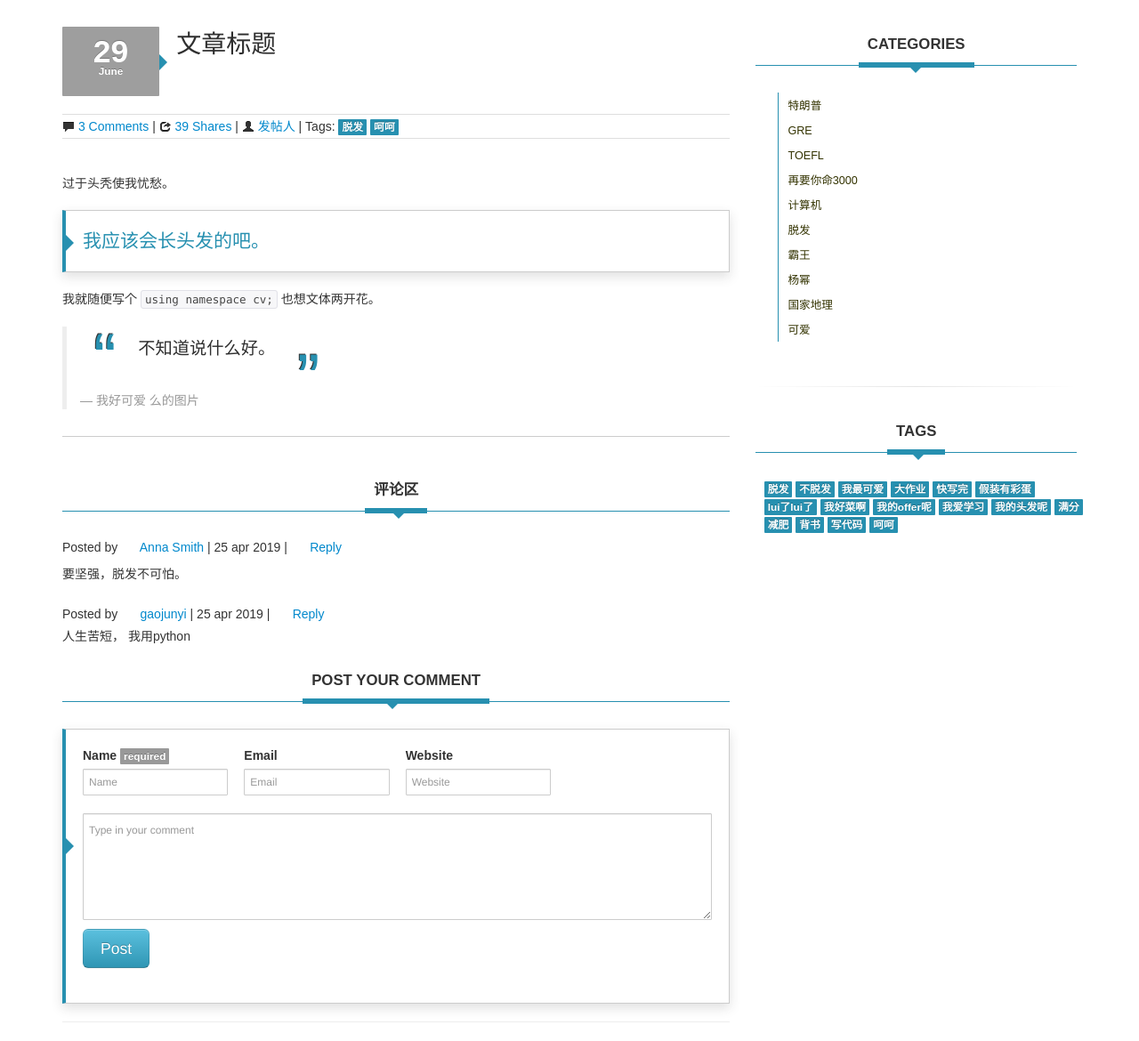
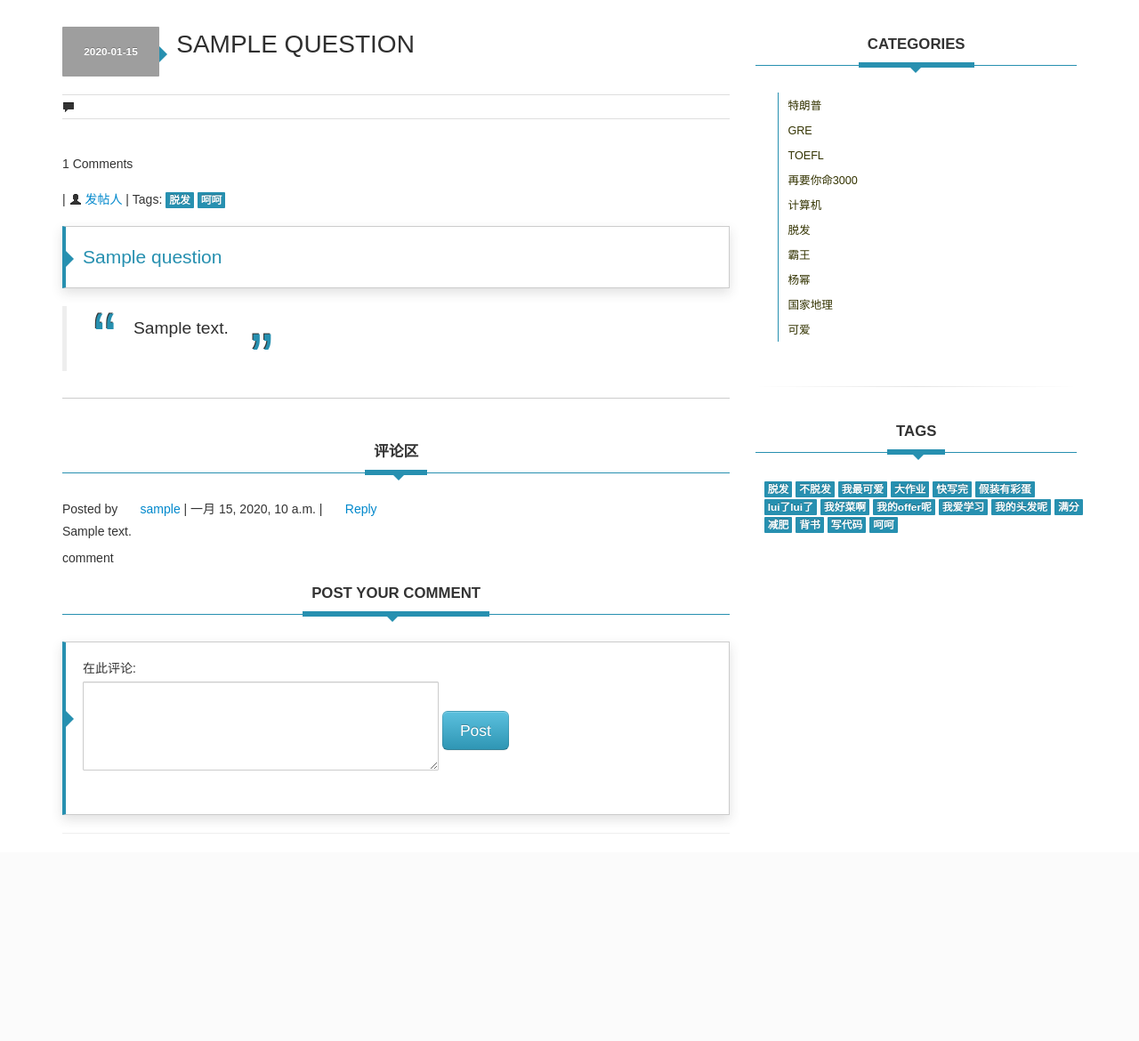
Before and after one commit to crazylnx/service_science, a Django app: template templates/show_question/article_single.html in a window 1280 px wide. Shown: the part 101-1271 px from the top of the page at 89% size. After the commit the page ends 1038 px from the top, so only its background shows below. Run offline with Django 3.2, Linux system fonts and the light colour scheme; tables that the repository leaves empty hold one stand-in row (values such as "Sample post"); the template is opened without the code that fills it: values that come from a table or form of the project are taken from there, most other values are stand-ins (such as "Sample title", 1, 10 or a date in 2020); some libraries are stand-ins or nearby versions; some web fonts are replaced; grey boxes are pictures that could not be loaded.

Commit message:
完成评论功能

```diff
--- a/homepage/models.py
+++ b/homepage/models.py
@@ -1,6 +1,3 @@
 from django.db import models
 
 # Create your models here.
-class Category( models.Model):
-    category_name = models.CharField(max_length=20)
-    category_path = models.CharField(max_length=30)
--- /dev/null
+++ b/my_comments/form.py
@@ -0,0 +1,4 @@
+from django import forms
+from django.forms import widgets
+class CommentForm(forms.Form):
+    comment=forms.CharField(label='在此评论',max_length=10000,required=True, widget=forms.Textarea(attrs={'style': 'width:400px; height:100px'}))
--- a/my_comments/models.py
+++ b/my_comments/models.py
@@ -13,3 +13,4 @@ class comment(models.Model):
     comment_question_id = models.ForeignKey(question, on_delete=models.CASCADE)
     comment_date = models.DateTimeField('date published')
     comment_content = models.CharField(max_length=5000)
+    comment_user = models.ForeignKey('log_in.user',on_delete=models.CASCADE)
--- a/my_comments/urls.py
+++ b/my_comments/urls.py
@@ -5,5 +5,5 @@ app_name='my_comments'
 urlpatterns = [
     path('MyComment/', MyComments, name='mycomments'),
     path('MyComment/Inner', MyCommentsInner, name='mycommentsinner'),
-    # path()
+    path('/homepage/question/<int:questionId>',ShowQuestion,name='showquestion')
 ]
--- a/service_science/settings.py
+++ b/service_science/settings.py
@@ -91,7 +91,7 @@ DATABASES = {
         'ENGINE': 'django.db.backends.mysql',
         'NAME': 'service_science',
         'USER': 'root',
-        'PASSWORD': '000000',
+        'PASSWORD': '123456',
         'HOST': 'localhost',
         'PORT': '3306',
     }
--- a/templates/homepage/inner_Homepage.html
+++ b/templates/homepage/inner_Homepage.html
@@ -36,7 +36,7 @@
             <div class="blog-post">
 			   	<div class="blog-item">
 					<span class="label label-info label-xl span2 center"><span class="date-blog">{{ foo.question_date }}</span> <!--<br>January--> </span>
-				  	<div class="span10"><h2 class="standart-h3title"><a href=" #">{{ foo.question_name }}</a></h2>
+				  	<div class="span10"><h2 class="standart-h3title"><a target="_parent" href="{% url 'my_comments:showquestion' foo.pk %}">{{ foo.question_name }}</a></h2>
 				  	</div>
 {#				    <p class="meta-blog clearfix">#}
 {#						<i class="icon-comment"></i>#}
--- a/templates/show_question/article_single.html
+++ b/templates/show_question/article_single.html
@@ -79,23 +79,20 @@
         <div class="span8">
           <div class="blog-post">
               <div class="">
-        		      <span class="label label-info label-xl span2 center"><span class="date-blog">29</span> <br>June </span>
-                  <div class="span10"><h2 class="standart-h2title"><a href="#">文章标题</a></h2></div>
+        		      <span class="label label-info label-xl span2 center"><span> <!--class="date-blog"-->{{ question.question_date |date:"Y-m-d "}}</span> </span>
+                  <div class="span10"><h2 class="standart-h2title"><a href="">{{ question.question_name }}</a></h2></div>
 
                   <p class="meta-blog clearfix">
       								<i class="icon-comment"></i>
-      								<a href="#">3 Comments</a>
-      								| <i class="icon-share"></i>
-      								<a href="#">39 Shares</a> | <i class="icon-user"></i>
+      								<p>{{ commentCount }} Comments</p>
+      								 | <i class="icon-user"></i>
       								<a href="#">发帖人</a> | Tags:
       								<a href="#"><span class="label label-info">脱发</span></a>
       								<a href="#"><span class="label label-info">呵呵</span></a>
       						</p>
               </div>
-              <p>过于头秃使我忧愁。</p>
-      		    <p class="lead well main-color">我应该会长头发的吧。</p>
-              <p>我就随便写个 <code>using namespace cv;</code> 也想文体两开花。</p>
-              <blockquote><p> 不知道说什么好。 </p><small>我好可爱 <cite title="Source Title">么的图片</cite></small></blockquote>
+              <p class="lead well main-color">{{ question.question_name }}</p>
+              <blockquote><p>{{ question.question_content }} </p><!--<small>我好可爱 <cite title="Source Title">么的图片</cite></small>--></blockquote>
 
           </div>
 
@@ -103,21 +100,21 @@
         			<div class="line2 center">
                   <h5 class="standart-h3title"><span>评论区</span></h5>
         		  </div>
-
-
-        			<ul class="media-list">
+    			<ul class="media-list">
+    			 {% for foo in  commentList %}
                   <li class="media">
                       <div class="media-body">
-                          <div class="media-heading comment-info"> Posted by <i class="fa-icon-user"></i> <a href="#">Anna Smith</a> <span>|</span> 25 apr 2019 <span>|</span> <i class="fa-icon-reply"></i> <a href="#">Reply</a></div>
-                          <p></p><p>要坚强，脱发不可怕。</p><p></p>
+                          <div class="media-heading comment-info"> Posted by <i class="fa-icon-user"></i> <a href="#">{{ foo.comment_user.user_name }}</a> <span>|</span> {{ foo.comment_date }} <span>|</span> <i class="fa-icon-reply"></i> <a href="#">Reply</a></div>
+                          <p>{{ foo.comment_content }}</p><p>
                       </div>
                   </li>
-                  <li class="media">
-                      <div class="media-body">
-                          <div class="media-heading comment-info"> Posted by <i class="fa-icon-user"></i> <a href="#">gaojunyi</a> <span>|</span> 25 apr 2019 <span>|</span> <i class="fa-icon-reply"></i> <a href="#">Reply</a></div>
-                          <p>人生苦短， 我用python</p>
-                      </div>
-                  </li>
+                 {% endfor %}comment
+{#                  <li class="media">#}
+{#                      <div class="media-body">#}
+{#                          <div class="media-heading comment-info"> Posted by <i class="fa-icon-user"></i> <a href="#">gaojunyi</a> <span>|</span> 25 apr 2019 <span>|</span> <i class="fa-icon-reply"></i> <a href="#">Reply</a></div>#}
+{#                          <p>人生苦短， 我用python</p>#}
+{#                      </div>#}
+{#                  </li>#}
               </ul>
 
 
@@ -126,27 +123,28 @@
           <h5 class="standart-h3title"><span>Post your comment</span></h5>
 		  </div>
 		  <!-- COMMENTS FORM -->
+
        <div class="well">
 
-                      <form accept-charset="UTF-8"  method="POST" class="comments-form">
+                      <form accept-charset="UTF-8"  method="POST" class="comments-form" action="{% url 'my_comments:showquestion' question.id  %}">
 
-                       <p class="span3">
-                      <label for="comment-name"><strong>Name</strong> <span class="label">required</span></label>
-                      <input class="span12" type="text" name="name" placeholder="Name" value="" >
-                      </p>
+{#                       <p class="span3">#}
+{#                      <label for="comment-name"><strong>Name</strong> <span class="label">required</span></label>#}
+{#                      <input class="span12" type="text" name="name" placeholder="Name" value="" >#}
+{#                      </p>#}
+                        {% csrf_token %}
+{##}                   {{ form }}
+{#                      <p class="span3">#}
+{#                      <label for="comment-name"><strong>Email</strong></label>#}
+{#                      <input class="span12" type="text" name="name" placeholder="Email" value=""  required="" >#}
+{#                      </p>#}
+{##}
+{#                      <p class="span3">#}
+{#                      <label for="comment-name"><strong>Website</strong></label>#}
+{#                      <input class="span12" type="text" name="name" placeholder="Website" value="" id="comment-name" required="" >#}
+{#                      </p>#}
 
-                      <p class="span3">
-                      <label for="comment-name"><strong>Email</strong></label>
-                      <input class="span12" type="text" name="name" placeholder="Email" value=""  required="" >
-                      </p>
-
-                      <p class="span3">
-                      <label for="comment-name"><strong>Website</strong></label>
-                      <input class="span12" type="text" name="name" placeholder="Website" value="" id="comment-name" required="" >
-                      </p>
-
-
-                    <textarea class="span12" id="new_message" name="new_message" placeholder="Type in your comment" rows="5" ></textarea>
+{#                    <textarea class="span12" id="new_message" name="new_message" placeholder="Type in your comment" rows="5" ></textarea>#}
 
                     <button class="btn btn-info btn-large" type="submit">Post</button>
                 </form>
```
Also changed, not shown: homepage/views.py (+16 -8 lines), my_comments/views.py (+69 -15 lines), my_comments/migrations/0004_comment_comment_user.py (added).
